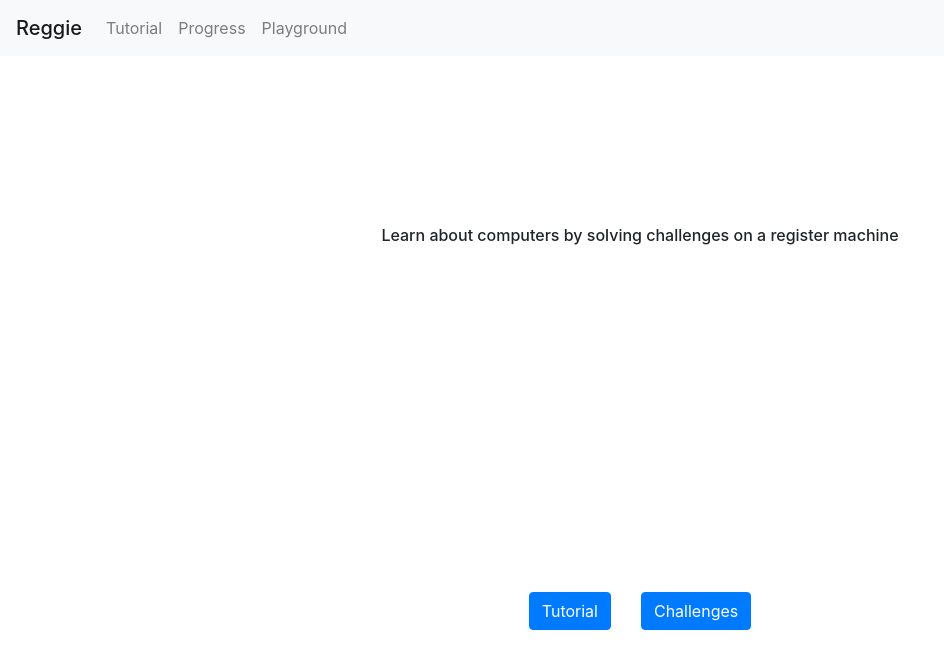
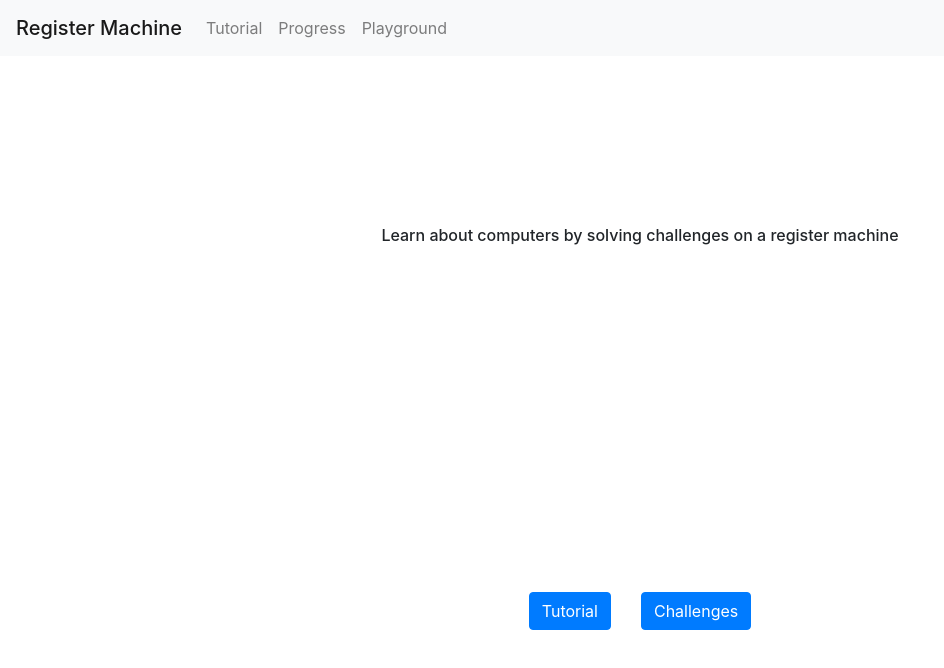
Before and after one commit to jsinkers/project4, a Vue app in the folder reg-mac-frontend/: page /challenge in a window 1280 px wide. Shown: the top 668 px of the page, without its empty margins (0-944 px from the left). Built offline with nearby package versions, Linux system fonts and the light colour scheme; what vue-cytoscape would draw is missing.

Commit message:
Update navbar text to Register Machine

```diff
--- a/reg-mac-frontend/src/App.vue
+++ b/reg-mac-frontend/src/App.vue
@@ -3,7 +3,7 @@
         <div class="row">
             <div class="col p-0">
                 <nav class="navbar navbar-expand-sm navbar-light bg-light">
-                    <router-link class="navbar-brand mb-0 h1" to="/">Reggie</router-link>
+                    <router-link class="navbar-brand mb-0 h1" to="/">Register Machine</router-link>
                     <button class="navbar-toggler" type="button" data-toggle="collapse" data-target="#navbarNav" aria-controls="navbarNav" aria-expanded="false" aria-label="Toggle navigation">
                         <span class="navbar-toggler-icon"></span>
                     </button>
```
